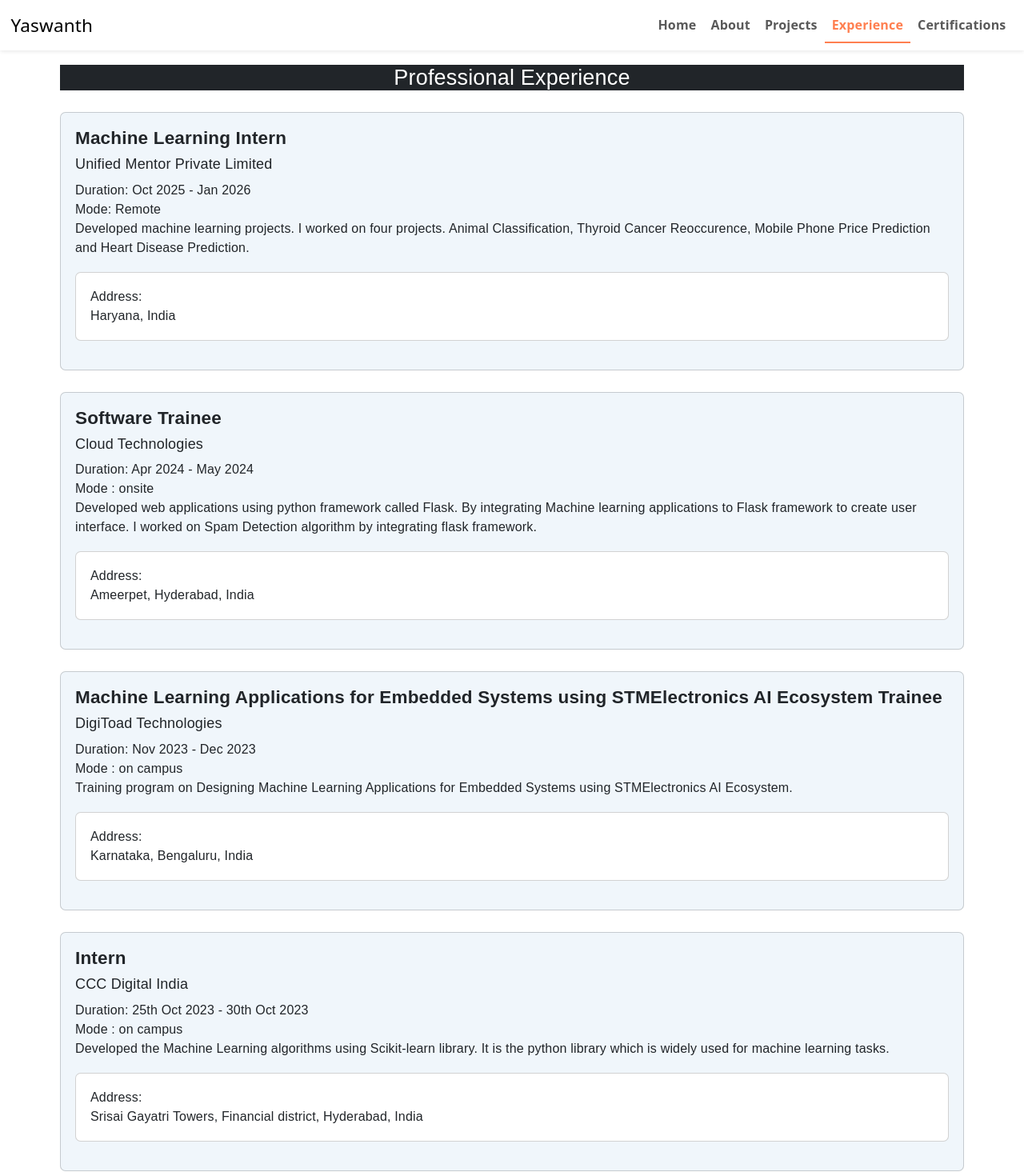
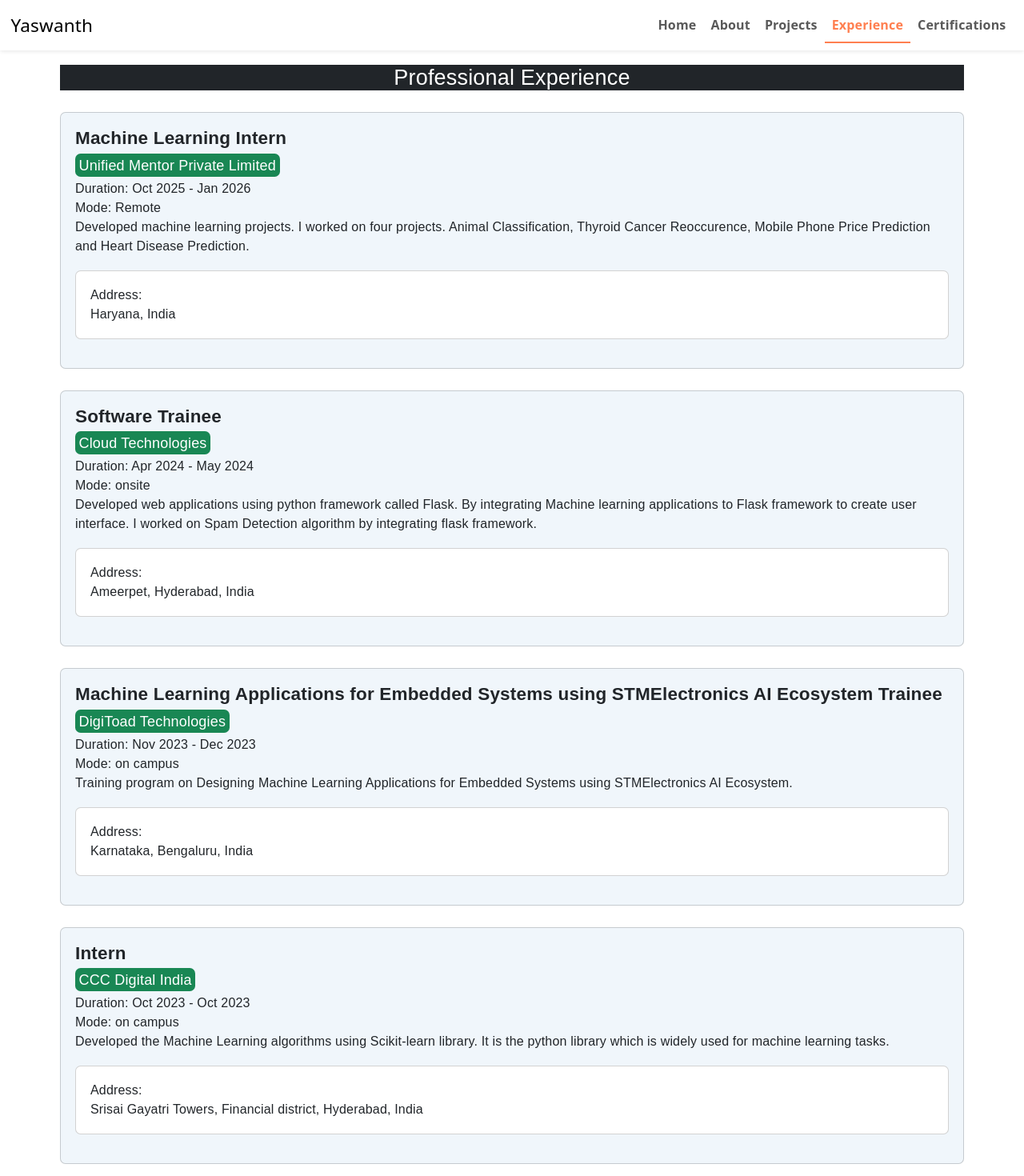
Before and after one commit to einstein2306/portfolio, a React app: page /experience in a window 1280 px wide. Shown: the top 1470 px of the page at 80% size. Built offline with nearby package versions, Linux system fonts and the light colour scheme; the HTML template or start-up script is replaced by a standard one.

Commit message:
added styles to the projects.jsx page

```diff
--- a/src/components/experience.jsx
+++ b/src/components/experience.jsx
@@ -8,11 +8,11 @@
                     <div className="card" id='intern'>
                         <div className="card-body">
                             <h5 className='card-title fw-bold'>Machine Learning Intern</h5>
-                            <h6 className='card-title'>Unified Mentor Private Limited</h6>
-                            <div>Duration: Oct 2025 - Jan 2026</div>
+                            <h6 className='card-title bg-success text-white p-1 rounded d-inline'>Unified Mentor Private Limited</h6>
+                            <div className="mt-1">Duration: Oct 2025 - Jan 2026</div>
                             <div>Mode: Remote</div>
                             <p className="card-text">Developed machine learning projects. I worked on four projects. Animal Classification, Thyroid Cancer Reoccurence, Mobile Phone Price Prediction and Heart Disease Prediction.</p>
-                            <address className=" card card-body">Address: <br />
+                            <address className="card card-body">Address: <br />
                                 Haryana, India
                             </address>
                         </div>
@@ -22,9 +22,9 @@
                     <div className="card" id='intern'>
                         <div className="card-body">
                             <h5 className='card-title fw-bold'>Software Trainee</h5>
-                            <h6 className='card-title'>Cloud Technologies</h6>
-                            <div>Duration: Apr 2024 - May 2024</div>
-                            <div>Mode : onsite</div>
+                            <h6 className='card-title bg-success text-white p-1 rounded d-inline'>Cloud Technologies</h6>
+                            <div className="mt-1">Duration: Apr 2024 - May 2024</div>
+                            <div>Mode: onsite</div>
                             <p className="card-text">Developed web applications using python framework called Flask. By integrating Machine learning applications to Flask framework to create user interface. I worked on Spam Detection algorithm by integrating flask framework.</p>
                             <address className=" card card-body">Address: <br />
                                Ameerpet, Hyderabad, India
@@ -36,9 +36,9 @@
                     <div className="card" id='intern'>
                         <div className="card-body">
                             <h5 className='card-title fw-bold'>Machine Learning Applications for Embedded Systems using STMElectronics AI Ecosystem Trainee</h5>
-                            <h6 className='card-title'>DigiToad Technologies</h6>
-                            <div>Duration:  Nov 2023 -  Dec 2023</div>
-                            <div>Mode : on campus</div>
+                            <h6 className='card-title bg-success text-white p-1 rounded d-inline'>DigiToad Technologies</h6>
+                            <div className="mt-1">Duration:  Nov 2023 -  Dec 2023</div>
+                            <div>Mode: on campus</div>
                             <p className="card-text">Training program on Designing Machine Learning Applications for Embedded Systems using STMElectronics AI Ecosystem.</p>
                             <address className=" card card-body">Address: <br />
                                Karnataka, Bengaluru, India
@@ -50,9 +50,9 @@
                     <div className="card" id='intern'>
                         <div className="card-body">
                             <h5 className='card-title fw-bold'>Intern</h5>
-                            <h6 className='card-title'>CCC Digital India</h6>
-                            <div>Duration: 25th Oct 2023 - 30th Oct 2023</div>
-                            <div>Mode : on campus</div>
+                            <h6 className='card-title bg-success text-white p-1 rounded d-inline'>CCC Digital India</h6>
+                            <div className="mt-1">Duration: Oct 2023 - Oct 2023</div>
+                            <div>Mode: on campus</div>
                             <p className="card-text">Developed the Machine Learning algorithms using Scikit-learn library. It is the python library which is widely used for machine learning tasks.</p>
                             <address className=" card card-body">Address: <br />
                                Srisai Gayatri Towers, Financial district, Hyderabad, India
--- a/src/components/projects.jsx
+++ b/src/components/projects.jsx
@@ -8,8 +8,8 @@
                         <div className="card-body">
                             <h5 className='card-title fw-bold'>Cartpole Balancer using Deep Q-Network</h5>
                             <p className="proj-1 card-text">This is web based demonstration of game. It has both Usermode and AI mode to play. The goal is to keep the pole straight which is continuously falling by moving the cart right and left. Here AI was trained by the algorithm called DQN (Deep Q-Network). The whole concept belongs to Reinforcement Learning. It chooses best action based on the highest Q-value among all actions. This game has four states and two actions. The states are Cart Position, Cart Velocity, Pole Angle and Pole Angular Velocity. The actions are Right and Left.</p>
-                            <p className="fs-6 fw-bold"><em>Technologies</em></p>
-                            <p className="bg-success text-white p-1 rounded "><em className="ms-1">Python,Flask, HTML, CSS, JavaScript, DQN, Reinforcement Learning</em></p>
+                            <p className="fs-6 fw-bold">Technologies</p>
+                            <p className="bg-success text-white p-1 rounded "><em className="ms-1">Python, Flask, HTML, CSS, JavaScript, DQN, Rl_Zoo3, Reinforcement Learning</em></p>
                             <p className="proj-1 card-text">I have published a research paper at IEEE conference on Cartpole using DQN algorithm. you'll find the link below of that research content in an official IEEE website.</p>
                             <div className="d-flex justify-content-left gap-2 mt-1">
                                 <a href="https://cartpole.pythonanywhere.com/" target="_blank" rel="noopener noreferrer" className="btn btn-primary btn-sm">web link</a>
@@ -23,7 +23,7 @@
                         <div className="card-body ">
                             <h5 className='card-title fw-bold'>Spam Detection</h5>
                             <p className="proj-1 card-text">This is web based demonstration of Machine Learning Classification application which tells whether the user message is spam or not. It provides probabilites with model decision which is spam or not spam.</p>
-                            <p className="fs-6 fw-bold"><em>Technologies</em></p>
+                            <p className="fs-6 fw-bold">Technologies</p>
                             <p className="bg-success text-white p-1 rounded"><em className="ms-1">Python, Flask, Scikit-Learn, Naive-Bayes, JavaScript, HTML, CSS, Bootstrap</em></p>
                             <div className="d-flex justify-content-left gap-2 mt-1">
                                 <a href="https://yaswanth24.pythonanywhere.com/" target="_blank" rel="noopener noreferrer" className="btn btn-primary btn-sm">web Link</a>
@@ -36,7 +36,7 @@
                         <div className="card-body ">
                             <h5 className='card-title fw-bold'>Math Play</h5>
                             <p className="proj-1 card-text">This is web based demonstration of Arithmetic calculation test. This project contains three tests. <em>Addition</em>, <em>Subtraction</em> and <em>Multiplication</em> test. It has the question, so user enter it's correct value. If that answer is correct then score would be increased otherwise it woudn't and next question also won't appear until user enter the correct answer.</p>
-                            <p className="fs-6 fw-bold"><em>Technologies</em></p>
+                            <p className="fs-6 fw-bold">Technologies</p>
                             <p className="bg-success text-white p-1 rounded"><em className="ms-1">Vite, React, JavaScript, HTML, CSS, Bootstrap</em></p>
                             <div className="d-flex justify-content-left gap-2 mt-1">
                                 <a href="https://math-play-seven.vercel.app/" target="_blank" rel="noopener noreferrer" className="btn btn-primary btn-sm">web Link</a>
@@ -49,7 +49,7 @@
                         <div className="card-body">
                             <h5 className='card-title fw-bold'>RelativityLab</h5>
                             <p className="proj-1 card-text">This is web based demonstration of Albert Einstein's Special Theory of Relativity. This web contains two concepts <em>Time Dilation</em> and <em>Length Contraction</em>. This demonstrates the conditions at different speeds. Range bar controls the speed. </p>
-                            <p className="fs-6 fw-bold"><em>Technologies</em></p>
+                            <p className="fs-6 fw-bold">Technologies</p>
                             <p className="bg-success text-white p-1 rounded"><em className="ms-1">Vite, React, JavaScript, HTML, CSS, Bootstrap</em></p>
                             <div className="d-flex justify-content-left gap-2 mt-1">
                                 <a href="https://relativitylab.vercel.app/" target="_blank" rel="noopener noreferrer" className="btn btn-primary btn-sm">web Link</a>
```
